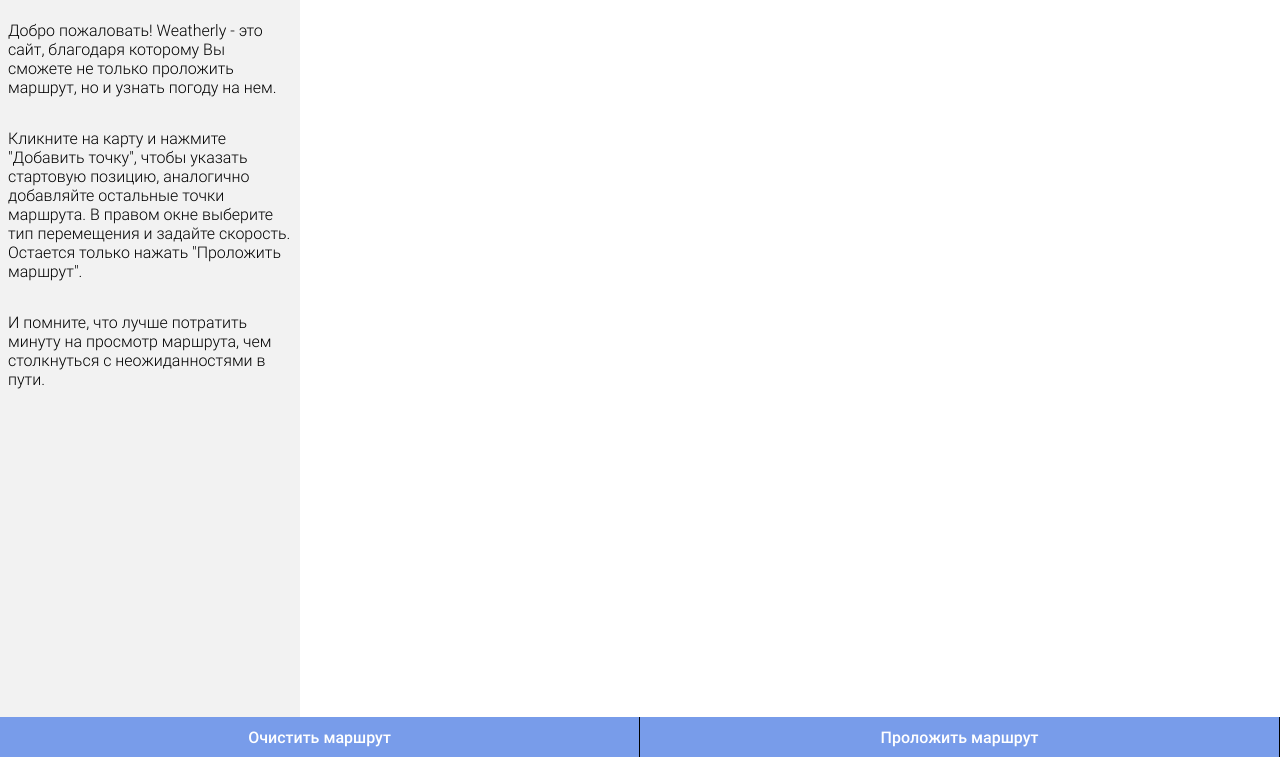
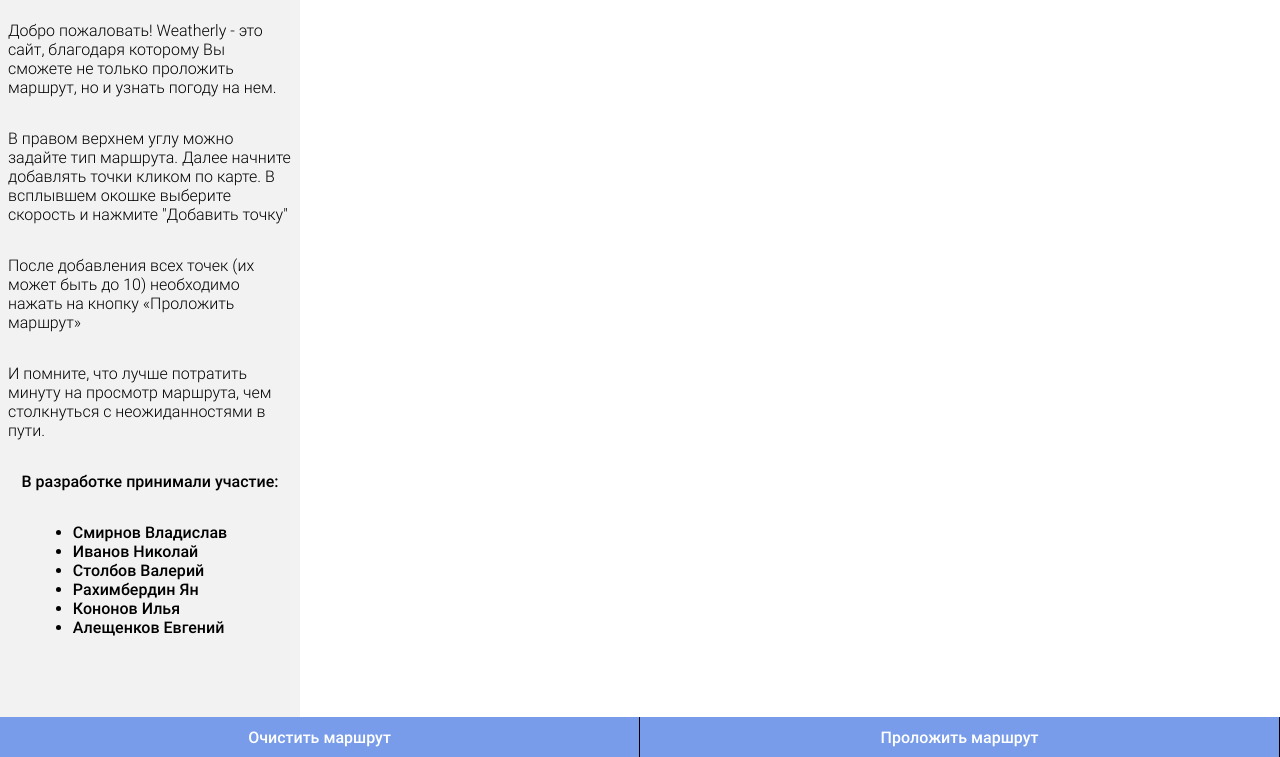
Before and after one commit to perewodchik/weather-application, a plain HTML site: page index.html in a window 1280 px wide. Shown: the part 43-800 px from the top of the page. Drawn offline with Linux system fonts and the light colour scheme.

Commit message:
even more fixes

```diff
--- a/css/style.css
+++ b/css/style.css
@@ -227,6 +227,15 @@
 }
 
 
+#weather > .Roboto-Medium {
+    font-family: "Roboto-Medium";
+}
+
+.u__list {
+    float: left;
+    padding: 0;
+}
+
 
 .custom-select {
     position: relative;
--- a/index.html
+++ b/index.html
@@ -14,7 +14,7 @@
 </head>
 <body>
     <header>
-        <img id="header__logo" src="img/logo.png">
+        <img  id="header__logo" src="img/logo.png">
         <p class="logo_name">WEATHERLY</p>
         <div class="spacer"></div>
         <p class="header__route">Выберите тип перемещения</p>
@@ -30,8 +30,19 @@
     <main>
         <div id="weather">
             <p>Добро пожаловать! Weatherly - это сайт, благодаря которому Вы сможете не только проложить маршрут, но и узнать погоду на нем. </p>
-            <p>Кликните на карту и нажмите "Добавить точку", чтобы указать стартовую позицию, аналогично добавляйте остальные точки маршрута. В правом окне выберите тип перемещения и задайте скорость. Остается только нажать   "Проложить маршрут". </p>
+            <p>В правом верхнем углу можно задайте тип маршрута. Далее начните добавлять точки кликом по карте. В всплывшем окошке выберите скорость и нажмите "Добавить точку"</p>
+            <p>После добавления всех точек (их может быть до 10) необходимо нажать на кнопку «Проложить маршрут»</p>
             <p>И помните, что лучше потратить минуту на просмотр маршрута, чем столкнуться с неожиданностями в пути.</p>
+            <p class="Roboto-Medium">В разработке принимали участие:</p>
+                <ul class="u__list">
+                    <li>Смирнов Владислав</li>
+                    <li>Иванов Николай</li>
+                    <li>Столбов Валерий</li>
+                    <li>Рахимбердин Ян</li>
+                    <li>Кононов Илья</li>
+                    <li>Алещенков Евгений</li>
+                </ul>
+
         </div>
         <div id="map"></div>
 
```
